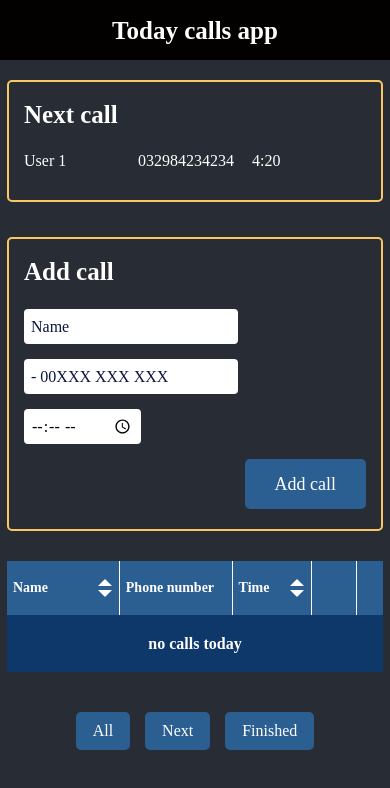
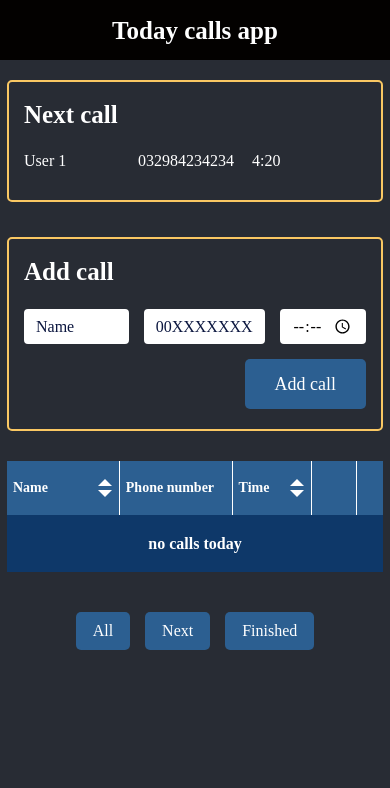
Before and after one commit to KolosAnd/today-calls, a React (Create React App) app: page / in a window 390 px wide. Shown: the top 788 px of the page. Built offline with nearby package versions, Linux system fonts and the light colour scheme; the HTML template or start-up script is replaced by a standard one.

Commit message:
develop - start to make validation phone

```diff
--- a/package.json
+++ b/package.json
@@ -6,6 +6,7 @@
     "@testing-library/jest-dom": "^5.11.4",
     "@testing-library/react": "^11.1.0",
     "@testing-library/user-event": "^12.1.10",
+    "classnames": "^2.3.1",
     "node-sass": "^5.0.0",
     "react": "^17.0.2",
     "react-dom": "^17.0.2",
--- a/src/components/AddCallForm/AddCallForm.js
+++ b/src/components/AddCallForm/AddCallForm.js
@@ -4,32 +4,63 @@ import {Button} from "../Button/Button";
 import "./addCallForm.scss";
 import {Storage} from "../../storage";
 import {TimeFunc} from "../../timeFunc";
+import classNames from "classnames";
 
 export const AddCallForm = ({create}) => {
     const [call,setCall] = useState({name: '',phone: '', time: ''})
+
     const [name, setName] = useState("");
     const [phone, setPhone] = useState("");
     const [time, setTime] = useState("");
+
+    const [validationName,setValidationName] = useState(false);
+    const [validationPhone,setValidationPhone] = useState(false);
+    const [validationTime,setValidationTime] = useState(false);
+
+    const [showErrorName,setShowErrorName] = useState(false);
+    const [showErrorPhone,setShowErrorPhone] = useState(false);
+    const [showErrorTime,setShowErrorTime] = useState(false);
+
     const {addItemToStorage} = Storage();
 
+    function validation () {
+        if(name.length > 1 && name.length <= 30) {
+            setValidationName(true);
+            setShowErrorName(false);
+        }else {
+            setShowErrorName(true);
+            setValidationName(false);
+        }
+        if(phone.length === 14) {
+            setShowErrorPhone(false);
+            setValidationPhone (true);
+        }else {
+            setShowErrorPhone(true);
+            setValidationPhone(false);
+        }
+        console.log(time);
+        if(time !== undefined && time !== '') {
+            setShowErrorTime(false);
+            setValidationTime (true);
+        }else {
+            setShowErrorTime(true);
+            setValidationTime(false);
+        }
+
+        console.log(validationTime);
+
+        if(validationName && validationPhone && validationTime) {
+            return true
+        }
+        return false
+    }
 
     function addCall(){
-        let validationName = false;
-        let validationPhone = false;
-        let validationTime = false;
-        if(name.length > 1 && name.length <= 30) {
-            validationName = true;
-        }
-        if(phone.length === 14) {
-            validationPhone = true;
-        }
-        if(time !== undefined || time ) {
-            validationTime = true;
-        }
-        if(validationName && validationPhone && validationTime) {
+        let valid = validation();
+        if(valid) {
             const timeInMilisec = TimeFunc(time, Date.now());
             let finish = false;
-            if(Date.now() > timeInMilisec)  finish = true;
+            if (Date.now() > timeInMilisec) finish = true;
             const newCall = {
                 id: Date.now(),
                 ...call,
@@ -37,53 +68,67 @@ export const AddCallForm = ({create}) => {
                 milisec: timeInMilisec
             }
             create(newCall);
-            addItemToStorage(name,phone, time, timeInMilisec, finish);
+            addItemToStorage(name, phone, time, timeInMilisec, finish);
             setName("");
             setPhone("");
             setTime("");
+            setValidationName(false);
+            setValidationPhone(false);
+            setValidationTime(false);
             setCall({});
-        }else {
-            alert("Enter all form fields")
         }
     }
-    const validRegex = /^[0-9\b]+$/;
+
+    const pattern = /^[0-9\b]+$/;
 
     return (
         <div className="add-call">
             <Title text={"Add call"} />
             <form action="">
                 <div className="add-call__inputs-wrap">
-                    <div className="add-call__input-block">
+                    <div className="add-call__input-block name">
                         <input
+                            required
                             type="text"
                             value={name}
+                            onFocus={ event => (showErrorName ? setShowErrorName(false) : event)}
                             onChange={e => {setName(e.target.value); setCall({...call, name: e.target.value}) }}
-                            className="add-call__input"
+                            className={classNames('add-call__input',{'error': showErrorName}) }
                             placeholder="Name"
                             maxLength={30}
                         />
+                        {showErrorName ?  <span className="add-call__error-message">Name length from 2 to 30</span> : <></> }
                     </div>
-                    <div className="add-call__input-block">
+                    <div className="add-call__input-block phone">
                         <input
+                            required
                             type="text"
                             value={phone}
+                            onFocus={ event => (showErrorPhone ? setShowErrorPhone(false) : event) }
                             onChange={e => {
-                                if (e.target.value === '' || validRegex.test(e.target.value)) {
+                                if (e.target.value === '' || pattern.test(e.target.value)) {
                                     setPhone(e.target.value);
                                     setCall({...call, phone: e.target.value});
                                 }
+
                             }}
-                            className="add-call__input"
-                            placeholder="- 00XXX XXX XXX"
+                            className={classNames('add-call__input',{'error': showErrorPhone}) }
+                            placeholder="00XXXXXXXXXXXX"
+                            minLength={14}
                             maxLength={14}
                         />
+                        {showErrorPhone ?  <span className="add-call__error-message">Example of correct phone: <br/>00385937591047</span> : <></>}
+
                     </div>
-                    <div className="add-call__input-block">
+                    <div className="add-call__input-block time">
                         <input type="time"
+                               required
                                value={time}
+                               onFocus={event => (showErrorTime ? setShowErrorTime(false) : event)}
                                onChange={e => {setTime(e.target.value);  setCall({...call, time: e.target.value}) }}
-                               className="add-call__input"
+                               className={classNames('add-call__input',{'error': showErrorTime}) }
                         />
+                        {showErrorTime ?  <span className="add-call__error-message">enter time (e.g. 14:10)</span> : <></> }
                     </div>
 
                 </div>
--- a/src/components/AddCallForm/addCallForm.scss
+++ b/src/components/AddCallForm/addCallForm.scss
@@ -27,20 +27,27 @@
 
   &__input {
     border-radius: 4px;
-    border: none;
+    border: 2px solid #fff;
     background: #fff;
     color: #030100;
-    padding: 7px;
+    padding: 7px 10px;
     font-size: 16px;
     line-height: 18px;
     height: 35px;
+    width: 100%;
 
     &::placeholder {
       color: #0b163f;
     }
+    &.error {
+      border: 2px solid #b95252;
+    }
   }
   &__input-block {
-    margin: 0 10px 15px 0;
+    margin: 0 auto 15px 0;
+    &:not(:last-child) {
+      padding-right: 15px;
+    }
     @media screen and (max-width: 1200px) {
       width: fit-content;
       &:not(:last-child) {
@@ -52,6 +59,24 @@
       margin: 0 auto 15px 0;
 
     }
+    &.name {
+      width: 35%;
+    }
+    &.phone{
+      width: 40%;
+    }
+    &.time{
+      width: 25%;
+    }
+  }
+  &__error-message {
+    position: absolute;
+    display: block;
+    padding-top: 7px;
+    color: #b95252;
+    font-size: 12px;
+    line-height: 13px;
+    width: 100%;
   }
 
   &__button {
--- a/src/styles/global.scss
+++ b/src/styles/global.scss
@@ -36,9 +36,6 @@ body{
 .calls-wrap {
   width: 50%;
   min-width: 400px;
-  @media screen and (max-width: 1200px) {
-    width: 55%;
-  }
   @media screen and (max-width: 710px) {
     width: 100%;
     margin-bottom: 35px;
```
Also changed, not shown: 1 other file (tests, documents, lock files or other folders).
